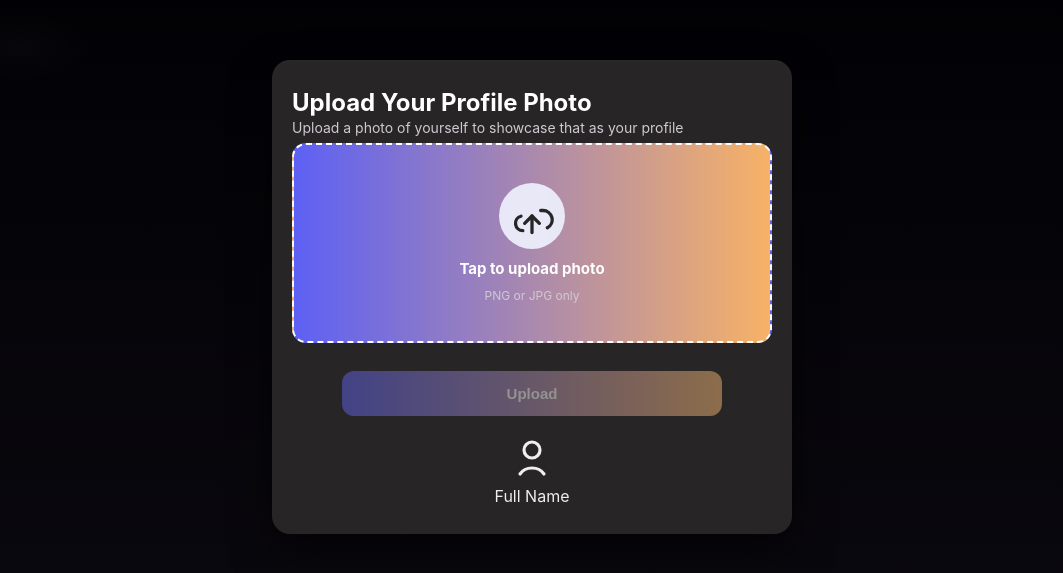
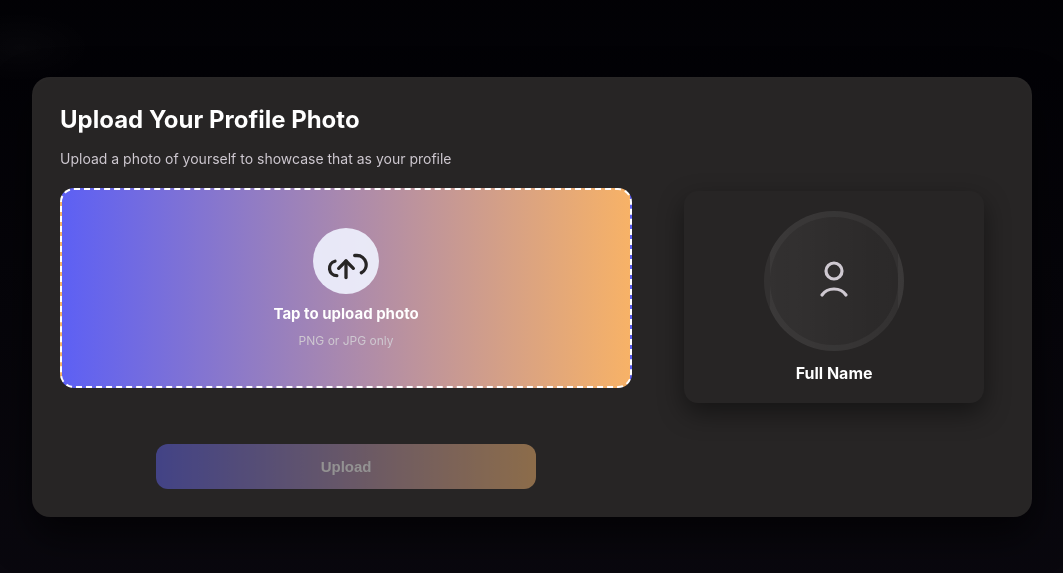
Before and after one commit to sameer021000/GoldArtisan, a React (Create React App) app in the folder frontend/: page /PictureUploadingPath in a window 1280 px wide. Shown: the part 113-686 px from the top of the page, without its empty margins (108-1171 px from the left). Built offline with nearby package versions, Linux system fonts and the light colour scheme.

Commit message:
Added photo displaying code in PictureUploadingScreen

```diff
--- a/frontend/src/PictureUploadingFolder/PictureUploadingScreenCSS.css
+++ b/frontend/src/PictureUploadingFolder/PictureUploadingScreenCSS.css
@@ -11,10 +11,10 @@
   color: #eee;
 }
 
-/* Card wrapper */
+/* Card wrapper - becomes a horizontal split on large screens */
 #contentWrap_PictureUpload {
   width: 100%;
-  max-width: 520px;
+  max-width: 1000px; /* increase to allow side-by-side */
   background: rgb(39, 37, 37);
   border-radius: 18px;
   padding: 28px 20px;
@@ -26,7 +26,74 @@
   text-align: center;
 }
 
-/* Title & subtitle */
+/* Left pane (upload) and right pane (preview) wrappers */
+#leftPane_Picture {
+  display: flex;
+  flex-direction: column;
+  gap: 14px;
+  text-align: left;
+}
+
+/* Preview box */
+#previewBox_Picture {
+  display: flex;
+  align-items: center;
+  justify-content: center;
+  width: 100%;
+}
+
+/* inner preview card */
+#previewInner_Picture {
+  width: 100%;
+  max-width: 300px;
+  background: rgb(39, 37, 37); /* match card feel */
+  border-radius: 14px;
+  padding: 20px;
+  box-shadow: 0 10px 26px rgba(0,0,0,0.45);
+  display: flex;
+  flex-direction: column;
+  gap: 12px;
+  align-items: center;
+  box-sizing: border-box;
+}
+
+/* Circular preview area */
+#previewCircle_Picture {
+  width: 140px;
+  height: 140px;
+  border-radius: 50%;
+  background: linear-gradient(90deg, rgba(255,255,255,0.06), rgba(255,255,255,0.02));
+  display: flex;
+  align-items: center;
+  justify-content: center;
+  overflow: hidden;
+  border: 6px solid rgba(255,255,255,0.04);
+}
+
+/* preview img fits circle */
+#previewImg_Picture {
+  width: 100%;
+  height: 100%;
+  object-fit: cover;
+  display: block;
+}
+
+/* placeholder in circle (when no image) */
+#previewPlaceholder_Picture svg {
+  width: 48px;
+  height: 48px;
+  color: #cfc9d1;
+}
+
+/* Full name label below image */
+#fullName_Picture {
+  font-size: 16px;
+  font-weight: 700;
+  color: #fff;
+  text-align: center;
+}
+
+/* Title & subtitle - keep original styling but ensure left align in left pane */
 #h1Id1_Picture {
   margin: 0;
   font-size: clamp(20px, 3.4vw, 24px);
@@ -43,7 +110,7 @@
   line-height: 1.4;
 }
 
-/* Upload box (dashed rounded) */
+/* Upload box (dashed rounded) - unchanged */
 #uploadBox_Picture {
   margin: 6px auto 0 auto;
   width: 100%;
@@ -179,11 +246,35 @@
   box-shadow: none;
 }
 
-/* Responsive adjustments */
-@media (max-width: 480px) {
-  #contentWrap_PictureUpload { padding: 20px 16px; border-radius: 14px; gap: 14px; }
+/* Responsive behavior */
+/* Mobile-first: stacked (upload above preview) */
+@media (max-width: 879px) {
+  #contentWrap_PictureUpload {
+    padding: 20px 16px;
+    border-radius: 14px;
+    gap: 14px;
+    flex-direction: column;
+    max-width: 520px;
+  }
   #uploadBox_Picture { min-height: 180px; padding: 18px; border-radius: 12px; }
   #uploadIcon_Picture { width: 58px; height: 58px; }
   #openCameraBtn_Picture { width: 140px; padding: 10px; border-radius: 10px; }
   #uploadIdBtn_Picture { padding: 12px; font-size: 15px; border-radius: 10px; }
+  #previewInner_Picture { max-width: 280px; margin: 0 auto; }
 }
+
+/* Desktop / Laptop: side-by-side */
+@media (min-width: 880px) {
+  #contentWrap_PictureUpload {
+    flex-direction: row;
+    align-items: stretch;
+    justify-content: space-between;
+    gap: 26px;
+    padding: 28px;
+  }
+  /* left pane takes ~60%, right pane ~35% */
+  #leftPane_Picture { flex: 1 1 60%; padding-right: 6px; }
+  #previewBox_Picture { flex: 0 0 36%; display: flex; align-items: center; justify-content: center; }
+  /* center preview card vertically */
+  #contentWrap_PictureUpload { align-items: center; }
+}
```
